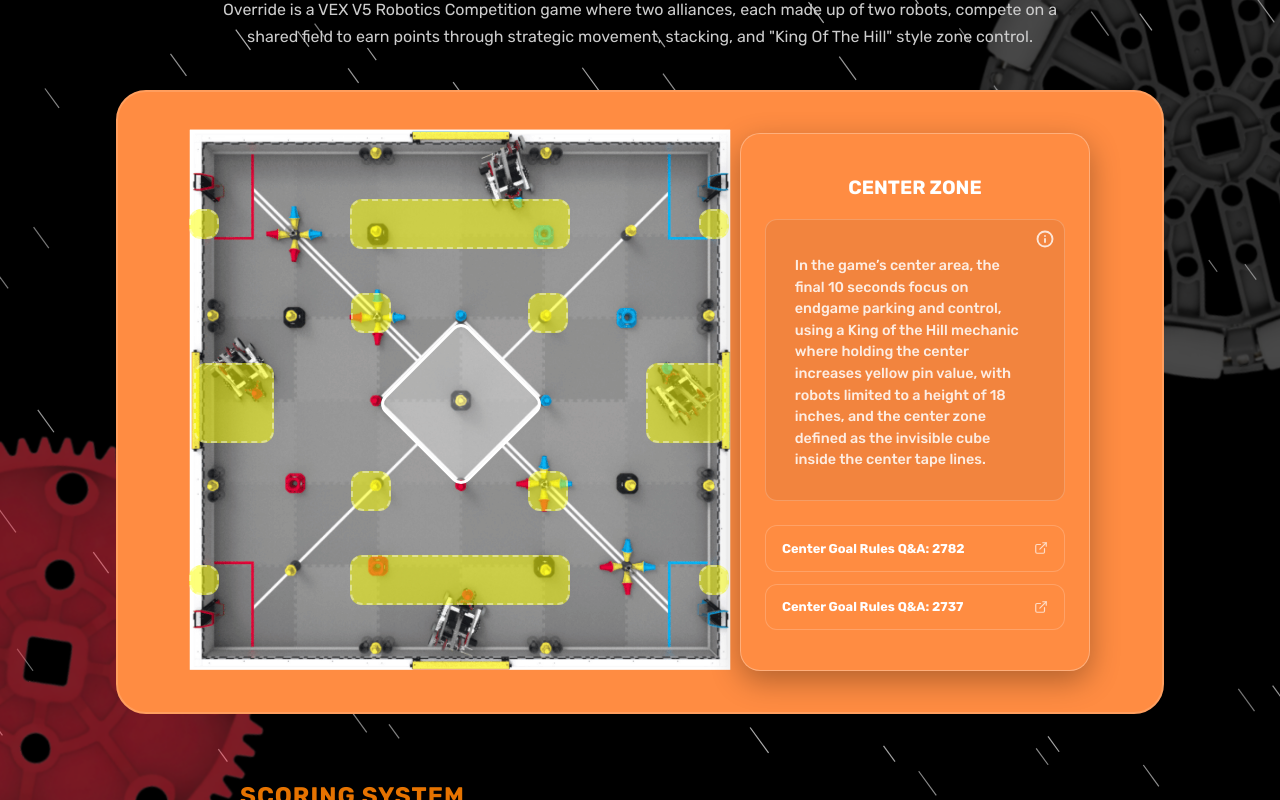
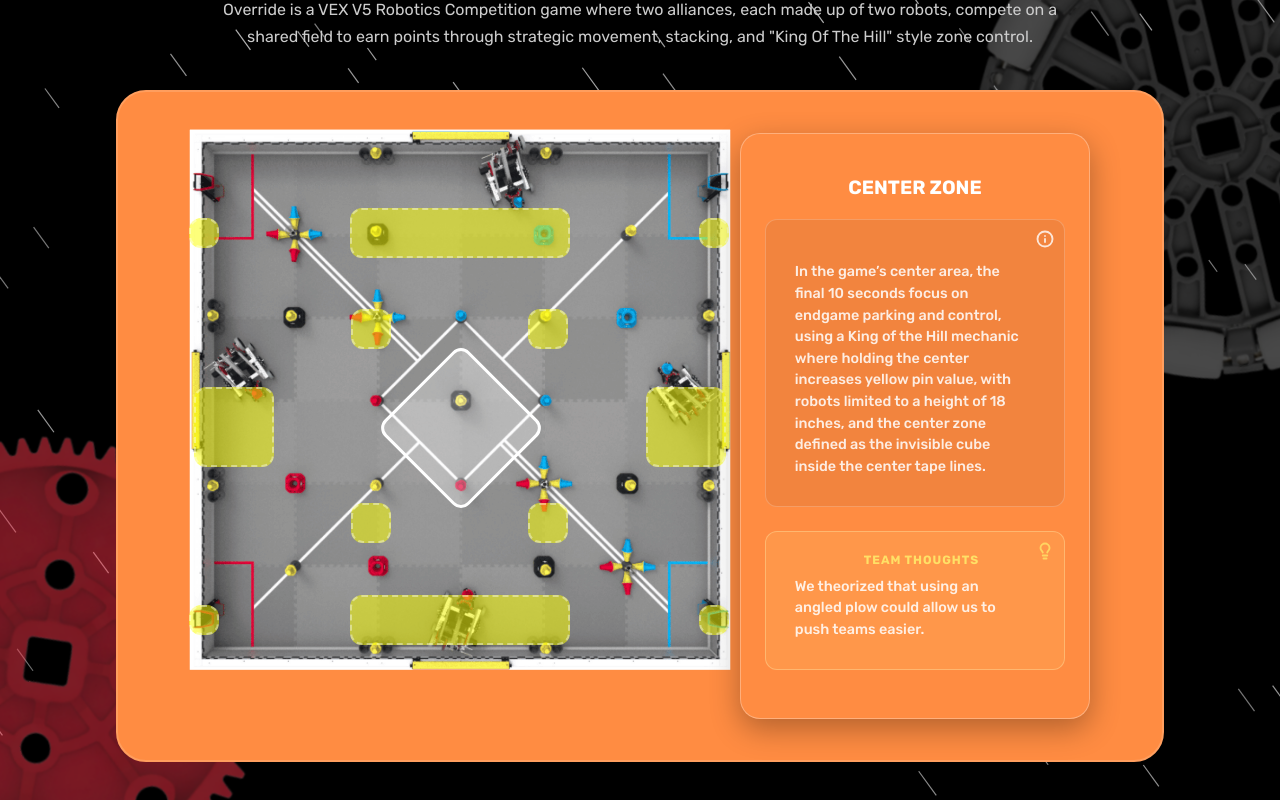
Before and after one commit to codersushi/beyond-the-bot, a Next.js app: page /gameoverviewoverride in a window 1280 px wide. Both pictures are taken after a click on the element 461 px from the left and 1128 px from the top of the page. Shown: the part 728-1528 px from the top of the page. Built offline with nearby package versions, Linux system fonts and the light colour scheme.

Commit message:
Removed The Links That Don't Work B/C RECF and VEX Falling Out

```diff
--- a/app/gameoverviewoverride/page.tsx
+++ b/app/gameoverviewoverride/page.tsx
@@ -2,7 +2,7 @@
 import { Rubik } from "next/font/google";
 import { useState } from "react";
 import Rain from '../components/rain';
-import { Info, ExternalLink, Home, ChevronRight, FileText, ChevronLeft } from "lucide-react";
+import { Info, ExternalLink, Home, ChevronRight, FileText, ChevronLeft, Lightbulb } from "lucide-react";
 import Link from "next/link";
 
 const rubik = Rubik({ subsets: ['latin'], style: ['italic', 'normal'] });
@@ -17,7 +17,6 @@
   h: string;   // Height of hitbox
   transform?: string;
   transformOrigin?: string;
-  links: { title: string; url: string }[];
 };
 
 export default function GameOverview() {
@@ -29,130 +28,78 @@
       title: "Center Zone",
       description: "In the game’s center area, the final 10 seconds focus on endgame parking and control, using a King of the Hill mechanic where holding the center increases yellow pin value, with robots limited to a height of 18 inches, and the center zone defined as the invisible cube inside the center tape lines.",
       x: "31.76%", y: "50.25%", w: "120px", h: "120px", transformOrigin: "center", transform: "rotate(45deg)",
-      links: [
-        { title: "Center Goal Rules Q&A: 2782", url: "https://www.robotevents.com/V5RC/2025-2026/QA/2782" },
-        { title: "Center Goal Rules Q&A: 2737", url: "https://www.robotevents.com/V5RC/2025-2026/QA/2737" }
-      ]
     },
     {
       id: "long-goal-left",
       title: "Long Goal (Left)",
       description: "The long goal is a field element where robots can score red and blue blocks during the match. It provides a consistent scoring location for quickly placing hoarded blocks for points. A control zone located between both long goals can hold up to four blocks. A team gains control by having more of their alliance colored blocks inside it, earning a 10-point bonus.",
       x: "31.6%", y: "18%", w: "220px", h: "50px",
-      links: [
-        { title: "Long Goal Rules Q&A: 3115", url: "https://www.robotevents.com/V5RC/2025-2026/QA/3115" },
-        { title: "Long Goal Rules Q&A: 2789", url: "https://www.robotevents.com/V5RC/2025-2026/QA/2789" }
-      ]
     },
     {
       id: "long-goal-right",
       title: "Long Goal (Right)",
       description: "The long goal is a field element where robots can score red and blue blocks during the match. It provides a consistent scoring location for quickly placing hoarded blocks for points. A control zone located between both long goals can hold up to four blocks. A team gains control by having more of their alliance colored blocks inside it, earning a 10-point bonus.",
       x: "31.6%", y: "82%", w: "220px", h: "50px",
-      links: [
-        { title: "Long Goal Rules Q&A: 3115", url: "https://www.robotevents.com/V5RC/2025-2026/QA/3115" },
-        { title: "Long Goal Rules Q&A: 2789", url: "https://www.robotevents.com/V5RC/2025-2026/QA/2789" }
-      ]
     },
     {
       id: "blue-park-zone",
       title: "Blue Park Zone",
       description: "This is a Blue Alliance Parking Zone.\n\nThe parking zone is a designated area on the field where robots must be fully or partially inside of at the end of the match for points. Parking one robot earns 8 points, while parking two robots earns 30 points.",
       x: "54.7%", y: "50.2%", w: "80px", h: "80px",
-      links: [
-        { title: "Parking Rules Q&A: 3000", url: "https://www.robotevents.com/it/V5RC/2025-2026/QA/3000" },
-        { title: "Parking Rules Q&A: 2772", url: "https://www.robotevents.com/V5RC/2025-2026/QA/2772" }
-      ]
     },
     {
       id: "red-park-zone",
       title: "Red Park Zone",
       description: "This is a Red Alliance Parking Zone.\n\nThe parking zone is a designated area on the field where robots must be fully or partially inside of at the end of the match for points. Parking one robot earns 8 points, while parking two robots earns 30 points.",
       x: "8.6%", y: "50.2%", w: "80px", h: "80px",
-      links: [
-        { title: "Parking Rules Q&A: 3000", url: "https://www.robotevents.com/it/V5RC/2025-2026/QA/3000" },
-        { title: "Parking Rules Q&A: 2772", url: "https://www.robotevents.com/V5RC/2025-2026/QA/2772" }
-      ]
     },
     {
       id: "loader1",
       title: "Loader",
       description: "The loader is a field element that starts the match holding three red and three blue blocks. During the 1:45 driver-controlled period, the loader may place their alliance colored blocks into the tubes for robots to collect and score.",
       x: "5.5%", y: "82%", w: "30px", h: "30px",
-      links: [
-        { title: "Loader Rules Q&A: 2787", url: "https://www.robotevents.com/V5RC/2025-2026/QA/2787" },
-        { title: "Loader Rules Q&A: 2840", url: "https://www.robotevents.com/V5RC/2025-2026/QA/2840" }
-      ]
     },
     {
       id: "loader2",
       title: "Loader",
       description: "The loader is a field element that starts the match holding three red and three blue blocks. During the 1:45 driver-controlled period, the loader may place their alliance colored blocks into the tubes for robots to collect and score.",
       x: "5.5%", y: "18%", w: "30px", h: "30px",
-      links: [
-        { title: "Loader Rules Q&A: 2787", url: "https://www.robotevents.com/V5RC/2025-2026/QA/2787" },
-        { title: "Loader Rules Q&A: 2840", url: "https://www.robotevents.com/V5RC/2025-2026/QA/2840" }
-      ]
     },
     {
       id: "loader3",
       title: "Loader",
       description: "The loader is a field element that starts the match holding three red and three blue blocks. During the 1:45 driver-controlled period, the loader may place their alliance colored blocks into the tubes for robots to collect and score.",
       x: "57.6%", y: "18%", w: "30px", h: "30px",
-      links: [
-        { title: "Loader Rules Q&A: 2787", url: "https://www.robotevents.com/V5RC/2025-2026/QA/2787" },
-        { title: "Loader Rules Q&A: 2840", url: "https://www.robotevents.com/V5RC/2025-2026/QA/2840" }
-      ]
     },
     {
       id: "loader4",
       title: "Loader",
       description: "The loader is a field element that starts the match holding three red and three blue blocks. During the 1:45 driver-controlled period, the loader may place their alliance colored blocks into the tubes for robots to collect and score.",
       x: "57.6%", y: "82%", w: "30px", h: "30px",
-      links: [
-        { title: "Loader Rules Q&A: 2787", url: "https://www.robotevents.com/V5RC/2025-2026/QA/2787" },
-        { title: "Loader Rules Q&A: 2840", url: "https://www.robotevents.com/V5RC/2025-2026/QA/2840" }
-      ]
     },
     {
       id: "blocks1",
       title: "Blocks",
       description: "Blocks are the primary game objects used for scoring in the match. There are red and blue blocks, representing each alliance. Robots can hoard, transport, and score blocks into field elements such as center goals or long goals to earn points.",
       x: "22.6%", y: "66%", w: "40px", h: "40px",
-      links: [
-        { title: "Block Rules Q&A: 2923", url: "https://www.robotevents.com/V5RC/2025-2026/QA/2923" },
-        { title: "Block Rules Q&A: 2809", url: "https://www.robotevents.com/V5RC/2025-2026/QA/2809" }
-      ]
     },
     {
       id: "blocks2",
       title: "Blocks",
       description: "Blocks are the primary game objects used for scoring in the match. There are red and blue blocks, representing each alliance. Robots can hoard, transport, and score blocks into field elements such as center goals or long goals to earn points.",
       x: "22.6%", y: "34%", w: "40px", h: "40px",
-      links: [
-        { title: "Block Rules Q&A: 2923", url: "https://www.robotevents.com/V5RC/2025-2026/QA/2923" },
-        { title: "Block Rules Q&A: 2809", url: "https://www.robotevents.com/V5RC/2025-2026/QA/2809" }
-      ]
     },
     {
       id: "blocks3",
       title: "Blocks",
       description: "Blocks are the primary game objects used for scoring in the match. There are red and blue blocks, representing each alliance. Robots can hoard, transport, and score blocks into field elements such as center goals or long goals to earn points.",
       x: "40.6%", y: "66%", w: "40px", h: "40px",
-      links: [
-        { title: "Block Rules Q&A: 2923", url: "https://www.robotevents.com/V5RC/2025-2026/QA/2923" },
-        { title: "Block Rules Q&A: 2809", url: "https://www.robotevents.com/V5RC/2025-2026/QA/2809" }
-      ]
     },
     {
       id: "blocks4",
       title: "Blocks",
       description: "Blocks are the primary game objects used for scoring in the match. There are red and blue blocks, representing each alliance. Robots can hoard, transport, and score blocks into field elements such as center goals or long goals to earn points.",
       x: "40.6%", y: "34%", w: "40px", h: "40px",
-      links: [
-        { title: "Block Rules Q&A: 2923", url: "https://www.robotevents.com/V5RC/2025-2026/QA/2923" },
-        { title: "Block Rules Q&A: 2809", url: "https://www.robotevents.com/V5RC/2025-2026/QA/2809" }
-      ]
     }
   ];
 
@@ -354,19 +301,30 @@
                       <Info size={18} strokeWidth={2.5} />
                     </div>
                   </div>
-                  <p style={{ fontSize: "0.9rem", color: "rgba(255, 255, 255, 0.85)", lineHeight: "1.5", fontWeight: "500", textAlign: "left", paddingTop: "1.2rem", paddingRight: "1.8rem", paddingLeft: "0.8rem", paddingBottom: "0.8rem" }}>
+                  <p style={{ fontSize: "0.9rem", color: "rgba(255, 255, 255, 0.85)", lineHeight: "1.5", fontWeight: "500", textAlign: "left", paddingTop: "1.6rem", paddingRight: "1.8rem", paddingLeft: "0.8rem", paddingBottom: "0.8rem" }}>
                     {selected.description}
                   </p>
                 </div>
 
-                <div style={{ display: 'flex', flexDirection: 'column', gap: '0.75rem' }}>
-                  {selected.links.map((link, i) => (
-                    <a key={i} href={link.url} target="_blank" rel="noopener noreferrer" style={{ display: 'flex', alignItems: 'center', justifyContent: 'space-between', padding: '0.8rem 1rem', background: 'rgba(255, 140, 66, 0.6)', borderRadius: '12px', textDecoration: 'none', color: 'white', border: '1px solid rgba(255, 255, 255, 0.2)', transition: 'all 0.2s' }}>
-                      <span style={{ fontSize: '0.8rem', fontWeight: 'bold', textAlign: 'left' }}>{link.title}</span>
-                      <ExternalLink size={14} opacity={0.7} />
-                    </a>
-                  ))}
-                </div>
+                {selected.id === "center-zone" && (
+                  <div style={{
+                    border: "1px solid rgba(255, 255, 200, 0.3)",
+                    borderRadius: "12px",
+                    padding: "1rem",
+                    background: "rgba(255, 255, 150, 0.1)",
+                    position: "relative",
+                    marginBottom: "0.5rem"
+                  }}>
+                    <div style={{ position: "absolute", top: "10px", right: "10px", opacity: 0.85 }}>
+                      <Lightbulb size={18} strokeWidth={2.5} color="#ffe066" />
+                    </div>
+                    <p style={{ fontSize: "0.75rem", fontWeight: "700", textTransform: "uppercase", letterSpacing: "0.08em", color: "#ffe066", marginBottom: "0.4rem", paddingLeft: "0.8rem", paddingTop: "0.2rem" }}>Team Thoughts</p>
+                    <p style={{ fontSize: "0.9rem", color: "rgba(255, 255, 255, 0.85)", lineHeight: "1.5", fontWeight: "500", textAlign: "left", paddingRight: "1.8rem", paddingLeft: "0.8rem", paddingBottom: "0.8rem" }}>
+                      We theorized that using an angled plow could allow us to push teams easier.
+                    </p>
+                  </div>
+                )}
+
               </div>
             ) : (
               <p style={{ fontSize: "0.9rem", color: "rgba(255, 255, 255, 0.7)", fontStyle: "italic", textAlign: "left" }}>
```
